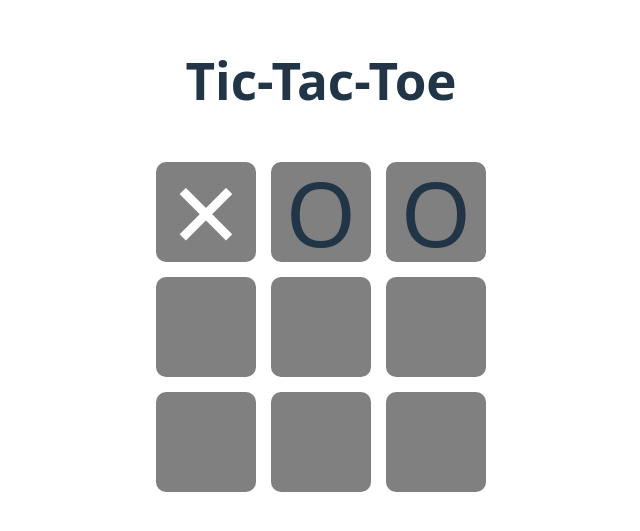
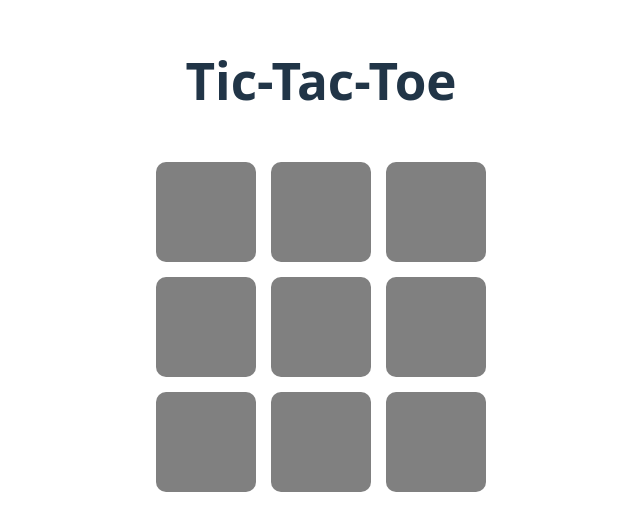
Before and after one commit to devangmalhotra/ai-agent-tic-tac-toe, a React (Vite) app: page /game in a window 1280 px wide. Shown: the part 155-686 px from the top of the page, without its empty margins (319-959 px from the left). Built offline with nearby package versions, Linux system fonts and the light colour scheme.

Commit message:
updated files

```diff
--- a/src/Components/GameBoard/GameBoard.jsx
+++ b/src/Components/GameBoard/GameBoard.jsx
@@ -19,14 +19,10 @@ function GameBoard() {
   return (
     <div id='gameboard-container'>
         <div id='1-1' className='gameboard-cell' onClick={handleTurnChange}>
-            <XPiece />
+            <XPiece className="hidden" />
         </div>
-        <div id='1-2' className='gameboard-cell' onClick={handleTurnChange}>
-            <OPiece />
-        </div>
-        <div id='1-3' className='gameboard-cell' onClick={handleTurnChange}>
-            <OPiece />
-        </div>
+        <div id='1-2' className='gameboard-cell' onClick={handleTurnChange}></div>
+        <div id='1-3' className='gameboard-cell' onClick={handleTurnChange}></div>
         <div id='2-1' className='gameboard-cell' onClick={handleTurnChange}></div>
         <div id='2-2' className='gameboard-cell' onClick={handleTurnChange}></div>
         <div id='2-3' className='gameboard-cell' onClick={handleTurnChange}></div>
--- a/src/Components/XPiece/XPiece.css
+++ b/src/Components/XPiece/XPiece.css
@@ -7,3 +7,7 @@
     color: white;
     font-size: 90px;
 }
+
+.hidden {
+    display: none !important;
+}
--- a/src/Components/XPiece/XPiece.jsx
+++ b/src/Components/XPiece/XPiece.jsx
@@ -1,9 +1,9 @@
 import React from 'react'
 import './XPiece.css'
 
-function XPiece() {
+function XPiece(props) {
   return (
-    <div id='xpiece-main'>&#x2715;</div>
+    <div id='xpiece-main' className={props.className}>&#x2715;</div>
   )
 }
 
```
